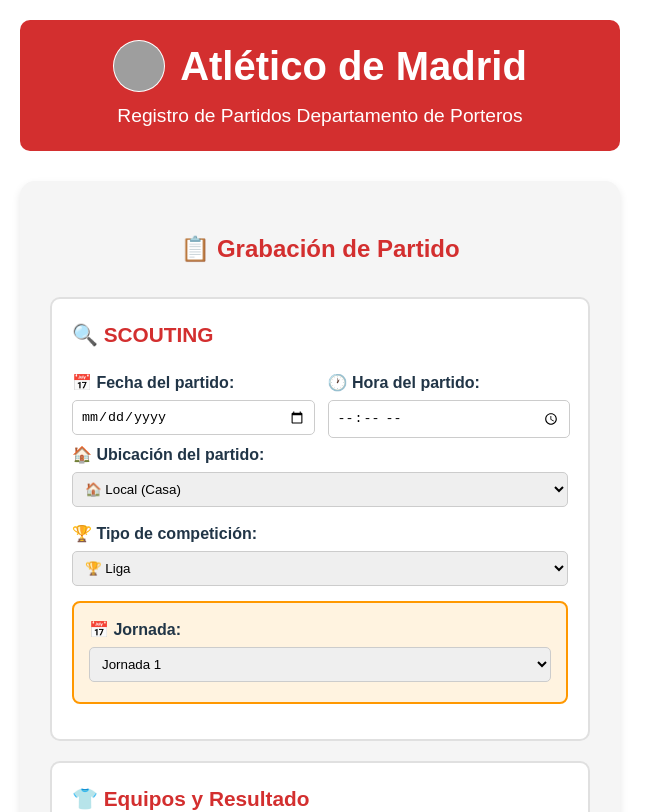
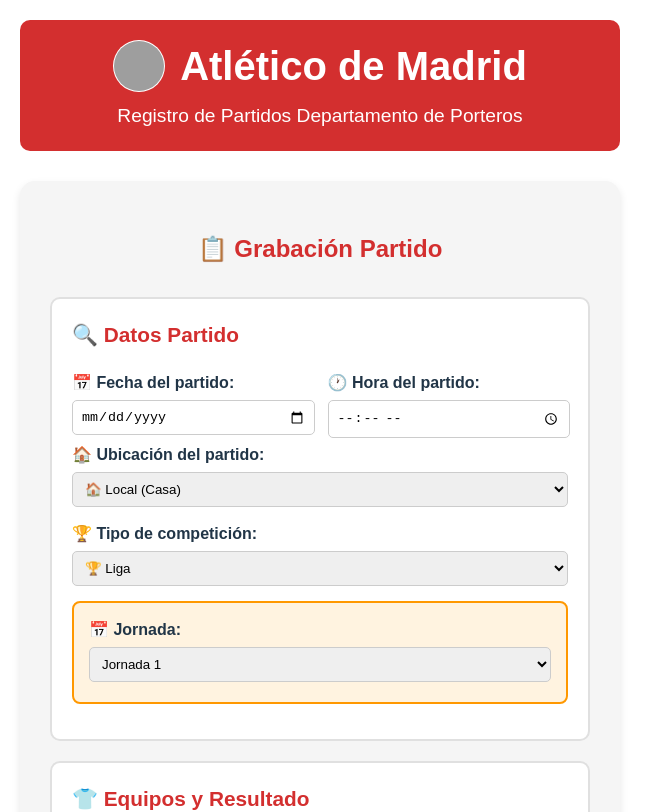
Before and after one commit to matute2500/formulario-react, a React (Vite) app: page / in a window 1280 px wide. Shown: the top 812 px of the page, without its empty margins (0-663 px from the left). Built offline with nearby package versions, Linux system fonts and the light colour scheme; grey boxes are pictures that could not be loaded.

Commit message:
Nuevo cambio

```diff
--- a/src/App.jsx
+++ b/src/App.jsx
@@ -176,7 +176,7 @@ function Formulario() {
         boxShadow: '0 4px 8px rgba(0,0,0,0.1)'
       }}>
         <h2 style={{ textAlign: 'center', color: '#d32f2f', marginBottom: isMobile ? 15 : 30 }}>
-          📋 Grabación de Partido
+          📋 Grabación Partido
         </h2>
 
         <form onSubmit={enviarDatos}>
@@ -188,7 +188,7 @@ function Formulario() {
             marginBottom: isMobile ? 12 : 20,
             border: '2px solid #e0e0e0'
           }}>
-                        <h3 style={{ color: '#d32f2f', marginTop: 0, fontSize: isMobile ? '1.1em' : '1.3em' }}>🔍 SCOUTING</h3>
+                        <h3 style={{ color: '#d32f2f', marginTop: 0, fontSize: isMobile ? '1.1em' : '1.3em' }}>🔍 Datos Partido</h3>
 
                             <div style={{ display: 'grid', gridTemplateColumns: isMobile ? '1fr' : '1fr 1fr', gap: 15 }}>
               <div>
@@ -491,9 +491,20 @@ function Formulario() {
                 margin: '10px 0',
                 color: '#1b5e20'
               }}>
-                <span style={{ color: '#d32f2f' }}>{golesAtleti}</span>
-                <span style={{ margin: '0 20px', color: '#666' }}>-</span>
-                <span style={{ color: '#757575' }}>{golesRival}</span>
+                {/* Mostrar marcador según ubicación */}
+                {ubicacion === 'VISITANTE' ? (
+                  <>
+                    <span style={{ color: '#757575' }}>{golesRival}</span>
+                    <span style={{ margin: '0 20px', color: '#666' }}>-</span>
+                    <span style={{ color: '#d32f2f' }}>{golesAtleti}</span>
+                  </>
+                ) : (
+                  <>
+                    <span style={{ color: '#d32f2f' }}>{golesAtleti}</span>
+                    <span style={{ margin: '0 20px', color: '#666' }}>-</span>
+                    <span style={{ color: '#757575' }}>{golesRival}</span>
+                  </>
+                )}
               </div>
               <p style={{ margin: 0, fontSize: '0.9em', color: '#666' }}>
                 {parseInt(golesAtleti) > parseInt(golesRival) ?
```
